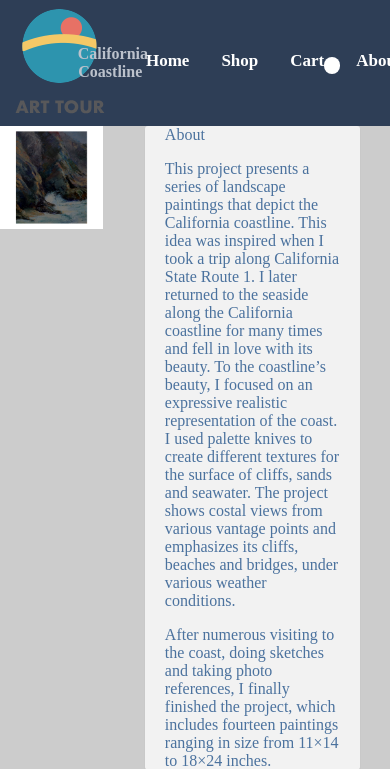
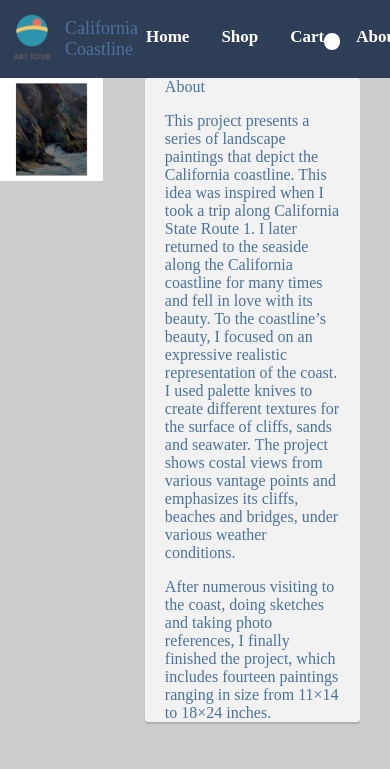
Before and after one commit to yuetinglu/yuetinglu.github.io, a PHP site: page /ArtTour/about.php in a window 390 px wide; the page is wider, and only the part inside the window is pictured. Shown: the top 769 px of that part. Run offline with PHP 8.4, Linux system fonts and the light colour scheme; some libraries are stand-ins or nearby versions.

Commit message:
fixing nav responsive

```diff
--- a/ArtTour/css/common.css
+++ b/ArtTour/css/common.css
@@ -449,3 +449,26 @@ button:hover{
   background-color: #2196F3;
   color: white;
 }
+
+.artTourLogo {
+	width: 200px;
+	height: auto;
+}
+
+.NavTitle {
+	font-size: 72px;
+	font: Futura;
+}
+
+@media (max-width:800px) {
+	.artTourLogo {
+		width: 50px;
+		height: auto;
+	}
+
+	.NavTitle {
+	font-size: 18px;
+	font: Futura;
+	}
+
+}
--- a/ArtTour/parts/header.html
+++ b/ArtTour/parts/header.html
@@ -1,10 +1,10 @@
 <header>
 	<div class="row flex-center">
 		<div class="col-sm-2 col-md-4 col-lg-4">
-			<img src="img/general/logo.png">
+			<img src="img/general/logo.png" class="artTourLogo">
 		</div>
 		<div class="col-sm-2 col-md-4 col-lg-4">
-			<h1>California Coastline</h1>
+			<p class="NavTitle">California Coastline</p>
 		</div>
 		<!-- nav.nav>ul>li*3>a[href=#]>{Link $} -->
 		<nav class="nav col-sm-8 col-md-4 col-lg-4" style="text-align:center">
```
